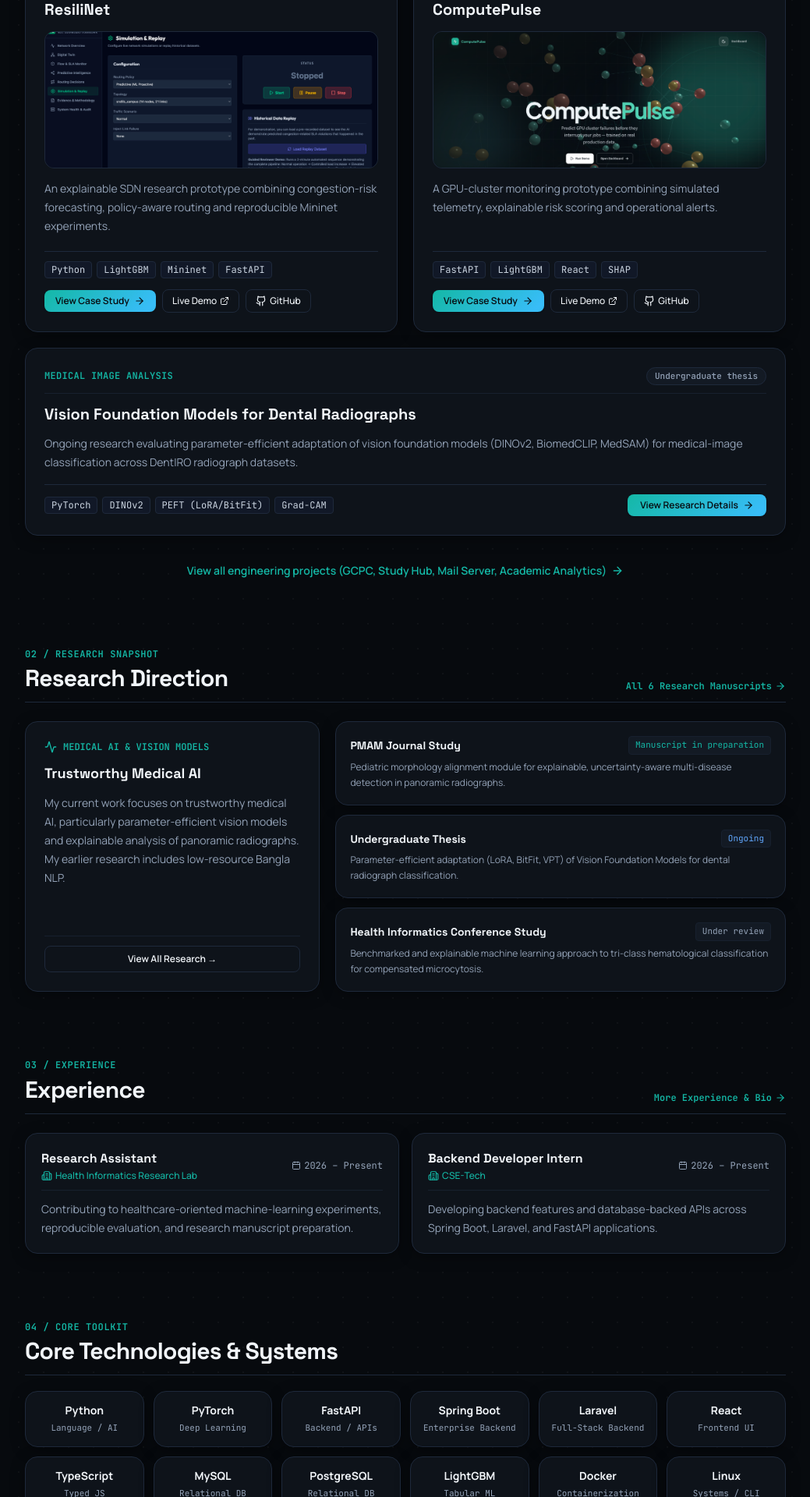
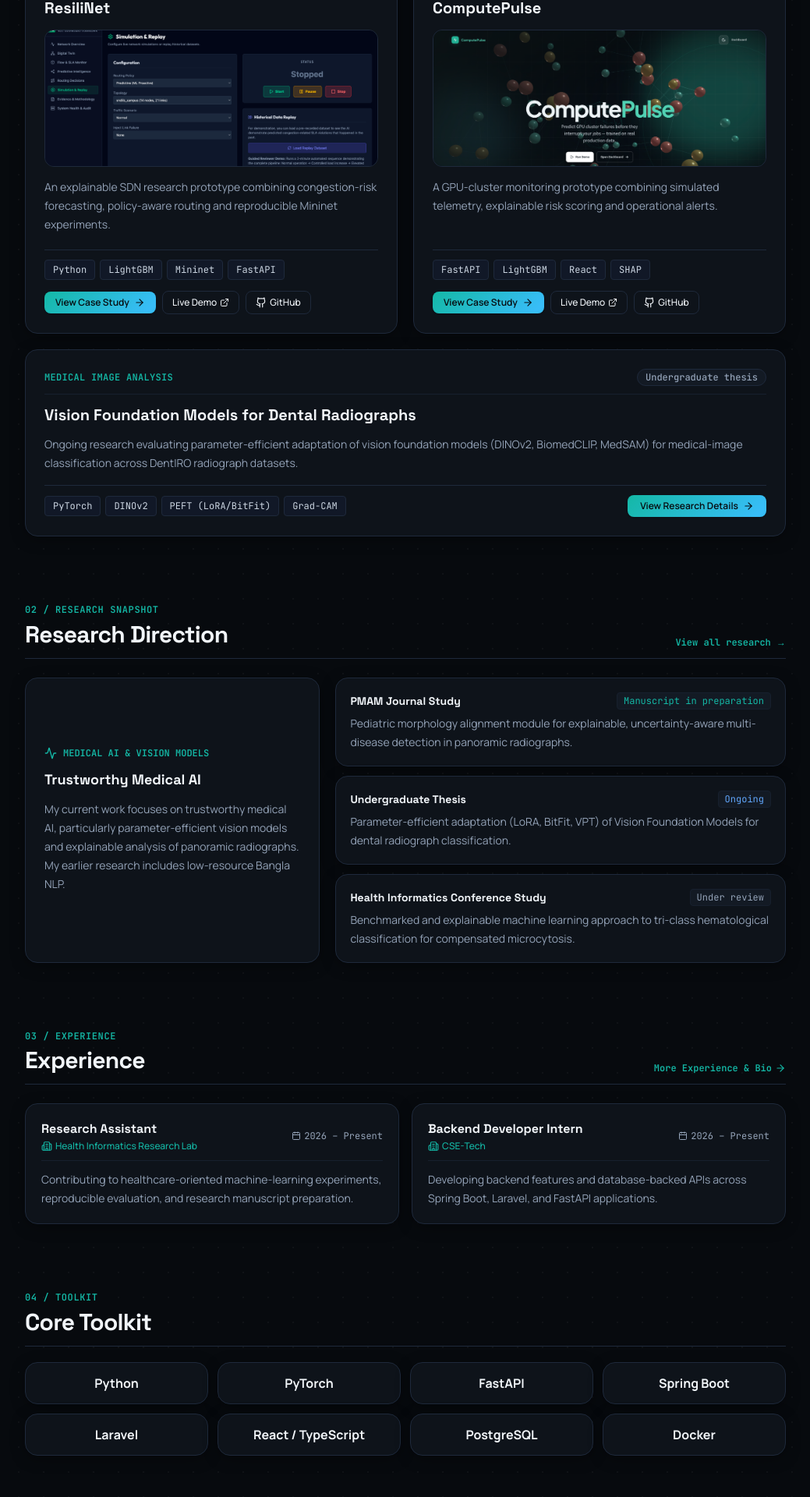
Before and after one commit to anushka06onu/portfolio-site, a Next.js app: page / in a window 1280 px wide. Shown: the part 880-2800 px from the top of the page at 78% size, without its empty margins (120-1159 px from the left). Built offline with nearby package versions, Linux system fonts and the light colour scheme.

Commit message:
refactor: polish homepage with 8-tech toolkit, remove duplicate links, enhance mobile text sizing, and calm research panel

```diff
--- a/src/app/page.tsx
+++ b/src/app/page.tsx
@@ -2,7 +2,6 @@ import Image from "next/image";
 import Link from "next/link";
 import { siteConfig } from "../content/site";
 import { featuredProjects } from "../content/projects";
-import { researchDirection, researchOutputs, thesisDetails } from "../content/research";
 import CoreToolkit from "../components/CoreToolkit";
 import ContactSection from "../components/ContactSection";
 import { GithubIcon, LinkedinIcon } from "../components/Icons";
@@ -15,14 +14,12 @@ import {
   Calendar,
   Activity,
   ShieldCheck,
-  Server,
-  FileText
+  Server
 } from "lucide-react";
 
 export default function HomePage() {
   const resilinet = featuredProjects.find((p) => p.slug === "resilinet")!;
   const computepulse = featuredProjects.find((p) => p.slug === "computepulse")!;
-  const primaryExperience = siteConfig.experience.slice(0, 2);
 
   const pillars = [
     {
@@ -155,7 +152,7 @@ export default function HomePage() {
           </div>
         </section>
 
-        {/* 2. SELECTED WORK (BENTO GRID) */}
+        {/* 2. SELECTED WORK */}
         <section id="work" className="space-y-6 scroll-mt-20" aria-labelledby="work-heading">
           <div className="border-b border-[var(--border-color)] pb-3 flex flex-col sm:flex-row sm:items-end justify-between gap-2">
             <div>
@@ -186,7 +183,7 @@ export default function HomePage() {
                   <span className="text-xs font-semibold text-[var(--primary-accent)] tracking-wide font-mono">
                     NETWORK INTELLIGENCE
                   </span>
-                  <span className="text-[11px] px-2 py-0.5 rounded-full font-mono font-medium bg-[var(--surface-subtle)] text-[var(--text-muted)] border border-[var(--border-color)]">
+                  <span className="text-xs px-2.5 py-0.5 rounded-full font-mono font-medium bg-[var(--surface-subtle)] text-[var(--text-muted)] border border-[var(--border-color)]">
                     Research prototype
                   </span>
                 </div>
@@ -217,10 +214,10 @@ export default function HomePage() {
 
               <div className="pt-3 border-t border-[var(--border-color)] space-y-3">
                 <div className="flex flex-wrap gap-1.5 font-mono text-xs text-[var(--text-muted)]">
-                  <span className="px-2 py-0.5 rounded bg-[var(--badge-bg)] text-[var(--badge-text)] border border-[var(--badge-border)]">Python</span>
-                  <span className="px-2 py-0.5 rounded bg-[var(--badge-bg)] text-[var(--badge-text)] border border-[var(--badge-border)]">LightGBM</span>
-                  <span className="px-2 py-0.5 rounded bg-[var(--badge-bg)] text-[var(--badge-text)] border border-[var(--badge-border)]">Mininet</span>
-                  <span className="px-2 py-0.5 rounded bg-[var(--badge-bg)] text-[var(--badge-text)] border border-[var(--badge-border)]">FastAPI</span>
+                  <span className="px-2.5 py-1 rounded bg-[var(--badge-bg)] text-[var(--badge-text)] border border-[var(--badge-border)]">Python</span>
+                  <span className="px-2.5 py-1 rounded bg-[var(--badge-bg)] text-[var(--badge-text)] border border-[var(--badge-border)]">LightGBM</span>
+                  <span className="px-2.5 py-1 rounded bg-[var(--badge-bg)] text-[var(--badge-text)] border border-[var(--badge-border)]">Mininet</span>
+                  <span className="px-2.5 py-1 rounded bg-[var(--badge-bg)] text-[var(--badge-text)] border border-[var(--badge-border)]">FastAPI</span>
                 </div>
 
                 <div className="flex items-center gap-2 pt-0.5 text-xs font-medium">
@@ -264,7 +261,7 @@ export default function HomePage() {
                   <span className="text-xs font-semibold text-[var(--secondary-accent)] tracking-wide font-mono">
                     PREDICTIVE INFRASTRUCTURE
                   </span>
-                  <span className="text-[11px] px-2 py-0.5 rounded-full font-mono font-medium bg-[var(--surface-subtle)] text-[var(--text-muted)] border border-[var(--border-color)]">
+                  <span className="text-xs px-2.5 py-0.5 rounded-full font-mono font-medium bg-[var(--surface-subtle)] text-[var(--text-muted)] border border-[var(--border-color)]">
                     Hackathon prototype
                   </span>
                 </div>
@@ -295,10 +292,10 @@ export default function HomePage() {
 
               <div className="pt-3 border-t border-[var(--border-color)] space-y-3">
                 <div className="flex flex-wrap gap-1.5 font-mono text-xs text-[var(--text-muted)]">
-                  <span className="px-2 py-0.5 rounded bg-[var(--badge-bg)] text-[var(--badge-text)] border border-[var(--badge-border)]">FastAPI</span>
-                  <span className="px-2 py-0.5 rounded bg-[var(--badge-bg)] text-[var(--badge-text)] border border-[var(--badge-border)]">LightGBM</span>
-                  <span className="px-2 py-0.5 rounded bg-[var(--badge-bg)] text-[var(--badge-text)] border border-[var(--badge-border)]">React</span>
-                  <span className="px-2 py-0.5 rounded bg-[var(--badge-bg)] text-[var(--badge-text)] border border-[var(--badge-border)]">SHAP</span>
+                  <span className="px-2.5 py-1 rounded bg-[var(--badge-bg)] text-[var(--badge-text)] border border-[var(--badge-border)]">FastAPI</span>
+                  <span className="px-2.5 py-1 rounded bg-[var(--badge-bg)] text-[var(--badge-text)] border border-[var(--badge-border)]">LightGBM</span>
+                  <span className="px-2.5 py-1 rounded bg-[var(--badge-bg)] text-[var(--badge-text)] border border-[var(--badge-border)]">React</span>
+                  <span className="px-2.5 py-1 rounded bg-[var(--badge-bg)] text-[var(--badge-text)] border border-[var(--badge-border)]">SHAP</span>
                 </div>
 
                 <div className="flex items-center gap-2 pt-0.5 text-xs font-medium">
@@ -335,14 +332,14 @@ export default function HomePage() {
               </div>
             </article>
 
-            {/* 3. Dental VFM Thesis & Research (Full Width) */}
+            {/* 3. Healthcare Vision Thesis (Full Width) */}
             <article className="md:col-span-2 editorial-card p-5 sm:p-6 flex flex-col justify-between gap-4">
               <div className="space-y-3">
                 <div className="flex items-center justify-between gap-2 border-b border-[var(--border-subtle)] pb-2.5">
                   <span className="text-xs font-semibold text-[var(--primary-accent)] tracking-wide font-mono">
                     MEDICAL IMAGE ANALYSIS
                   </span>
-                  <span className="text-[11px] px-2.5 py-0.5 rounded-full font-mono font-medium bg-[var(--surface-subtle)] text-[var(--text-muted)] border border-[var(--border-color)]">
+                  <span className="text-xs px-2.5 py-0.5 rounded-full font-mono font-medium bg-[var(--surface-subtle)] text-[var(--text-muted)] border border-[var(--border-color)]">
                     Undergraduate thesis
                   </span>
                 </div>
@@ -362,10 +359,10 @@ export default function HomePage() {
 
               <div className="pt-3 border-t border-[var(--border-color)] flex flex-col sm:flex-row sm:items-center justify-between gap-3">
                 <div className="flex flex-wrap gap-1.5 font-mono text-xs text-[var(--text-muted)]">
-                  <span className="px-2 py-0.5 rounded bg-[var(--badge-bg)] text-[var(--badge-text)] border border-[var(--badge-border)]">PyTorch</span>
-                  <span className="px-2 py-0.5 rounded bg-[var(--badge-bg)] text-[var(--badge-text)] border border-[var(--badge-border)]">DINOv2</span>
-                  <span className="px-2 py-0.5 rounded bg-[var(--badge-bg)] text-[var(--badge-text)] border border-[var(--badge-border)]">PEFT (LoRA/BitFit)</span>
-                  <span className="px-2 py-0.5 rounded bg-[var(--badge-bg)] text-[var(--badge-text)] border border-[var(--badge-border)]">Grad-CAM</span>
+                  <span className="px-2.5 py-1 rounded bg-[var(--badge-bg)] text-[var(--badge-text)] border border-[var(--badge-border)]">PyTorch</span>
+                  <span className="px-2.5 py-1 rounded bg-[var(--badge-bg)] text-[var(--badge-text)] border border-[var(--badge-border)]">DINOv2</span>
+                  <span className="px-2.5 py-1 rounded bg-[var(--badge-bg)] text-[var(--badge-text)] border border-[var(--badge-border)]">PEFT (LoRA/BitFit)</span>
+                  <span className="px-2.5 py-1 rounded bg-[var(--badge-bg)] text-[var(--badge-text)] border border-[var(--badge-border)]">Grad-CAM</span>
                 </div>
 
                 <Link
@@ -377,16 +374,6 @@ export default function HomePage() {
                 </Link>
               </div>
             </article>
-          </div>
-
-          <div className="pt-2 text-center">
-            <Link
-              href="/projects"
-              className="text-sm font-semibold text-[var(--primary-accent)] hover:underline inline-flex items-center gap-1.5"
-            >
-              <span>View all engineering projects (GCPC, Study Hub, Mail Server, Academic Analytics)</span>
-              <ArrowRight className="w-4 h-4" />
-            </Link>
           </div>
         </section>
 
@@ -408,15 +395,13 @@ export default function HomePage() {
               href="/research"
               className="text-xs font-semibold text-[var(--primary-accent)] hover:underline inline-flex items-center gap-1 font-mono"
             >
-              <span>All 6 Research Manuscripts</span>
-              <ArrowRight className="w-3.5 h-3.5" />
+              <span>View all research →</span>
             </Link>
           </div>
 
           <div className="grid grid-cols-1 lg:grid-cols-5 gap-5">
             {/* Left Narrative */}
-            <div className="lg:col-span-2 editorial-card p-5 sm:p-6 space-y-4 flex flex-col justify-between">
-              <div className="space-y-3">
+            <div className="lg:col-span-2 editorial-card p-5 sm:p-6 space-y-3 flex flex-col justify-center">
               <div className="flex items-center gap-2 text-[var(--primary-accent)] font-mono text-xs font-semibold uppercase">
                 <Activity className="w-4 h-4" />
                 <span>Medical AI &amp; Vision Models</span>
@@ -429,16 +414,6 @@ export default function HomePage() {
               </p>
             </div>
 
-              <div className="pt-3 border-t border-[var(--border-subtle)]">
-                <Link
-                  href="/research"
-                  className="btn-outline w-full inline-flex items-center justify-center gap-2 px-3.5 py-2 rounded-lg border border-[var(--border-color)] bg-[var(--surface)] text-xs text-[var(--text-main)] font-semibold"
-                >
-                  <span>View All Research →</span>
-                </Link>
-              </div>
-            </div>
-
             {/* Right 3 Compact Research Entries */}
             <div className="lg:col-span-3 space-y-3">
               {/* 1. PMAM */}
@@ -447,11 +422,11 @@ export default function HomePage() {
                   <h4 className="text-sm font-bold text-[var(--text-main)]">
                     PMAM Journal Study
                   </h4>
-                  <span className="text-[11px] font-mono px-2 py-0.5 rounded bg-[var(--surface-subtle)] text-[var(--primary-accent)] border border-[var(--border-subtle)]">
+                  <span className="text-xs font-mono px-2 py-0.5 rounded bg-[var(--surface-subtle)] text-[var(--primary-accent)] border border-[var(--border-subtle)]">
                     Manuscript in preparation
                   </span>
                 </div>
-                <p className="text-xs text-[var(--text-muted)] leading-5">
+                <p className="text-sm text-[var(--text-muted)] leading-6">
                   Pediatric morphology alignment module for explainable, uncertainty-aware multi-disease detection in panoramic radiographs.
                 </p>
               </div>
@@ -462,11 +437,11 @@ export default function HomePage() {
                   <h4 className="text-sm font-bold text-[var(--text-main)]">
                     Undergraduate Thesis
                   </h4>
-                  <span className="text-[11px] font-mono px-2 py-0.5 rounded bg-[var(--surface-subtle)] text-[var(--secondary-accent)] border border-[var(--border-subtle)]">
+                  <span className="text-xs font-mono px-2 py-0.5 rounded bg-[var(--surface-subtle)] text-[var(--secondary-accent)] border border-[var(--border-subtle)]">
                     Ongoing
                   </span>
                 </div>
-                <p className="text-xs text-[var(--text-muted)] leading-5">
+                <p className="text-sm text-[var(--text-muted)] leading-6">
                   Parameter-efficient adaptation (LoRA, BitFit, VPT) of Vision Foundation Models for dental radiograph classification.
                 </p>
               </div>
@@ -477,11 +452,11 @@ export default function HomePage() {
                   <h4 className="text-sm font-bold text-[var(--text-main)]">
                     Health Informatics Conference Study
                   </h4>
-                  <span className="text-[11px] font-mono px-2 py-0.5 rounded bg-[var(--surface-subtle)] text-[var(--text-muted)] border border-[var(--border-subtle)]">
+                  <span className="text-xs font-mono px-2 py-0.5 rounded bg-[var(--surface-subtle)] text-[var(--text-muted)] border border-[var(--border-subtle)]">
                     Under review
                   </span>
                 </div>
-                <p className="text-xs text-[var(--text-muted)] leading-5">
+                <p className="text-sm text-[var(--text-muted)] leading-6">
                   Benchmarked and explainable machine learning approach to tri-class hematological classification for compensated microcytosis.
                 </p>
               </div>
@@ -530,7 +505,7 @@ export default function HomePage() {
                   <span>2026 – Present</span>
                 </span>
               </div>
-              <p className="text-xs sm:text-sm text-[var(--text-muted)] leading-6">
+              <p className="text-sm text-[var(--text-muted)] leading-6">
                 Contributing to healthcare-oriented machine-learning experiments, reproducible evaluation, and research manuscript preparation.
               </p>
             </div>
@@ -552,7 +527,7 @@ export default function HomePage() {
                   <span>2026 – Present</span>
                 </span>
               </div>
-              <p className="text-xs sm:text-sm text-[var(--text-muted)] leading-6">
+              <p className="text-sm text-[var(--text-muted)] leading-6">
                 Developing backend features and database-backed APIs across Spring Boot, Laravel, and FastAPI applications.
               </p>
             </div>
--- a/src/components/CoreToolkit.tsx
+++ b/src/components/CoreToolkit.tsx
@@ -1,44 +1,37 @@
 export default function CoreToolkit() {
   const tools = [
-    { name: "Python", category: "Language / AI", color: "hover:border-[#3776AB] hover:text-[#3776AB]" },
-    { name: "PyTorch", category: "Deep Learning", color: "hover:border-[#EE4C2C] hover:text-[#EE4C2C]" },
-    { name: "FastAPI", category: "Backend / APIs", color: "hover:border-[#009688] hover:text-[#009688]" },
-    { name: "Spring Boot", category: "Enterprise Backend", color: "hover:border-[#6DB33F] hover:text-[#6DB33F]" },
-    { name: "Laravel", category: "Full-Stack Backend", color: "hover:border-[#FF2D20] hover:text-[#FF2D20]" },
-    { name: "React", category: "Frontend UI", color: "hover:border-[#61DAFB] hover:text-[#61DAFB]" },
-    { name: "TypeScript", category: "Typed JS", color: "hover:border-[#3178C6] hover:text-[#3178C6]" },
-    { name: "MySQL", category: "Relational DB", color: "hover:border-[#4479A1] hover:text-[#4479A1]" },
-    { name: "PostgreSQL", category: "Relational DB", color: "hover:border-[#4169E1] hover:text-[#4169E1]" },
-    { name: "LightGBM", category: "Tabular ML", color: "hover:border-[#14B8A6] hover:text-[#14B8A6]" },
-    { name: "Docker", category: "Containerization", color: "hover:border-[#2496ED] hover:text-[#2496ED]" },
-    { name: "Linux", category: "Systems / CLI", color: "hover:border-[#FCC624] hover:text-[#FCC624]" }
+    { name: "Python", color: "hover:border-[#3776AB] hover:text-[#3776AB]" },
+    { name: "PyTorch", color: "hover:border-[#EE4C2C] hover:text-[#EE4C2C]" },
+    { name: "FastAPI", color: "hover:border-[#009688] hover:text-[#009688]" },
+    { name: "Spring Boot", color: "hover:border-[#6DB33F] hover:text-[#6DB33F]" },
+    { name: "Laravel", color: "hover:border-[#FF2D20] hover:text-[#FF2D20]" },
+    { name: "React / TypeScript", color: "hover:border-[#3178C6] hover:text-[#3178C6]" },
+    { name: "PostgreSQL", color: "hover:border-[#4169E1] hover:text-[#4169E1]" },
+    { name: "Docker", color: "hover:border-[#2496ED] hover:text-[#2496ED]" }
   ];
 
   return (
     <section id="toolkit" className="space-y-5" aria-labelledby="toolkit-heading">
       <div className="border-b border-[var(--border-color)] pb-3">
         <span className="text-xs font-semibold text-[var(--primary-accent)] uppercase tracking-wider font-mono">
-          04 / Core Toolkit
+          04 / Toolkit
         </span>
         <h2
           id="toolkit-heading"
           className="mt-0.5 text-2xl sm:text-3xl font-bold tracking-tight text-[var(--text-main)]"
         >
-          Core Technologies &amp; Systems
+          Core Toolkit
         </h2>
       </div>
 
-      <div className="grid grid-cols-2 sm:grid-cols-3 md:grid-cols-4 lg:grid-cols-6 gap-3">
+      <div className="grid grid-cols-2 sm:grid-cols-4 gap-3">
         {tools.map((tool) => (
           <div
             key={tool.name}
-            className={`editorial-card p-3.5 flex flex-col justify-center items-center text-center gap-1 transition-all duration-200 cursor-default group ${tool.color}`}
+            className={`editorial-card py-3.5 px-4 flex items-center justify-center text-center transition-all duration-200 cursor-default group ${tool.color}`}
           >
-            <span className="text-sm font-bold text-[var(--text-main)] group-hover:scale-105 transition-transform">
+            <span className="text-sm sm:text-base font-bold text-[var(--text-main)] group-hover:scale-105 transition-transform">
               {tool.name}
-            </span>
-            <span className="text-[11px] text-[var(--text-muted)] font-mono">
-              {tool.category}
             </span>
           </div>
         ))}
```
Lines whose indentation alone changed are shown as unchanged.
